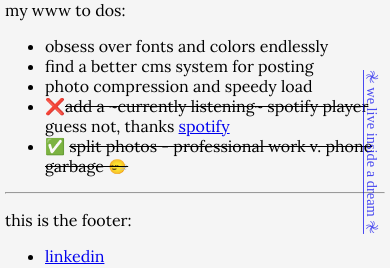
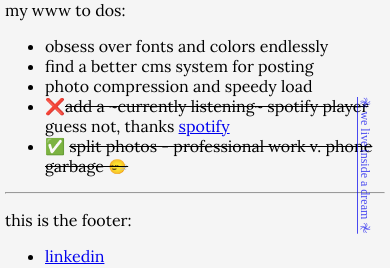
Before and after one commit to barrettk8090/barretts-world-wide-web, a React (Vite) app: page / in a window 390 px wide. Shown: the part 590-858 px from the top of the page. Built offline with nearby package versions, Linux system fonts and the light colour scheme.

Commit message:
safe dreams

```diff
--- a/index.html
+++ b/index.html
@@ -3,7 +3,7 @@
   <head>
     <meta charset="UTF-8" />
     <link rel="icon" type="image/x-icon" href="/favicon.ico" />
-    <meta name="viewport" content="width=device-width, initial-scale=1.0" />
+    <meta name="viewport" content="width=device-width, initial-scale=1.0, viewport-fit=cover" />
     <link rel="preconnect" href="https://fonts.googleapis.com">
     <link rel="preconnect" href="https://fonts.gstatic.com" crossorigin>
     <link href="https://fonts.googleapis.com/css2?family=Lora:ital,wght@0,400..700;1,400..700&display=swap" rel="stylesheet">
--- a/src/App.css
+++ b/src/App.css
@@ -23,8 +23,8 @@ h1, h2, h3, h4, h5, h6, p, li, button {
 
 .dream-container {
     position: fixed;
-    bottom: 1rem;
-    right: 0.5rem;
+    bottom: calc(1rem + env(safe-area-inset-bottom, 0px));
+    right: calc(0.5rem + env(safe-area-inset-right, 0px));
     z-index: 100;
 }
 
@@ -35,3 +35,12 @@ h1, h2, h3, h4, h5, h6, p, li, button {
     font-size: 0.9rem;
     opacity: 0.7;
 }
+
+@media (max-width: 480px) {
+    .dream-container {
+        right: calc(1rem + env(safe-area-inset-right, 0px));
+    }
+    .dream {
+        font-size: 0.75rem;
+    }
+}
```
